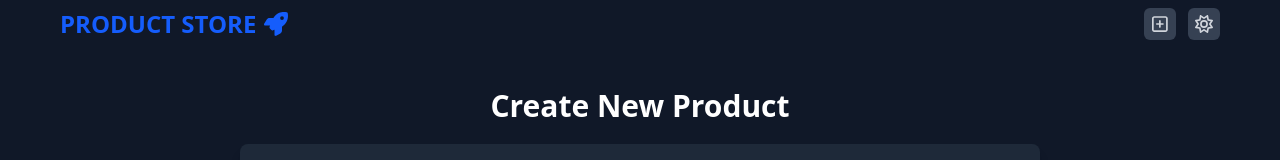
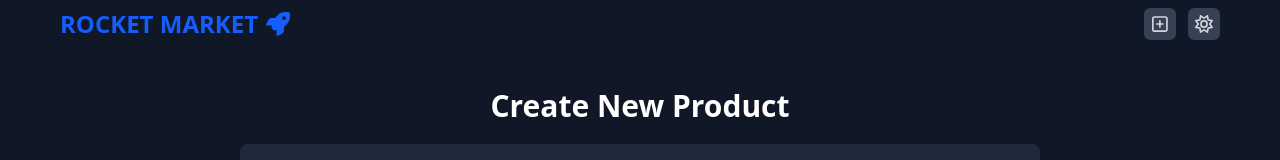
Before and after one commit to andromeda-glx/rocket-market, a React (Vite) app in the folder frontend/: page /register-product in a window 1280 px wide. Shown: the top 160 px of the page. Built offline with nearby package versions, Linux system fonts and the light colour scheme.

Commit message:
fix: update header title from "Product Store" to "Rocket Market" for consistency

```diff
--- a/frontend/src/components/Header.jsx
+++ b/frontend/src/components/Header.jsx
@@ -14,7 +14,7 @@ export default function Header() {
                 <div className="flex items-center font-semibold text-2xl gap-x-2 text-blue-600">
                     <Link to={"/"}>
                         <h2 className="uppercase">
-                            Product Store
+                            Rocket Market
                         </h2>
                     </Link>
                     <FontAwesomeIcon icon={faRocket} />
```
